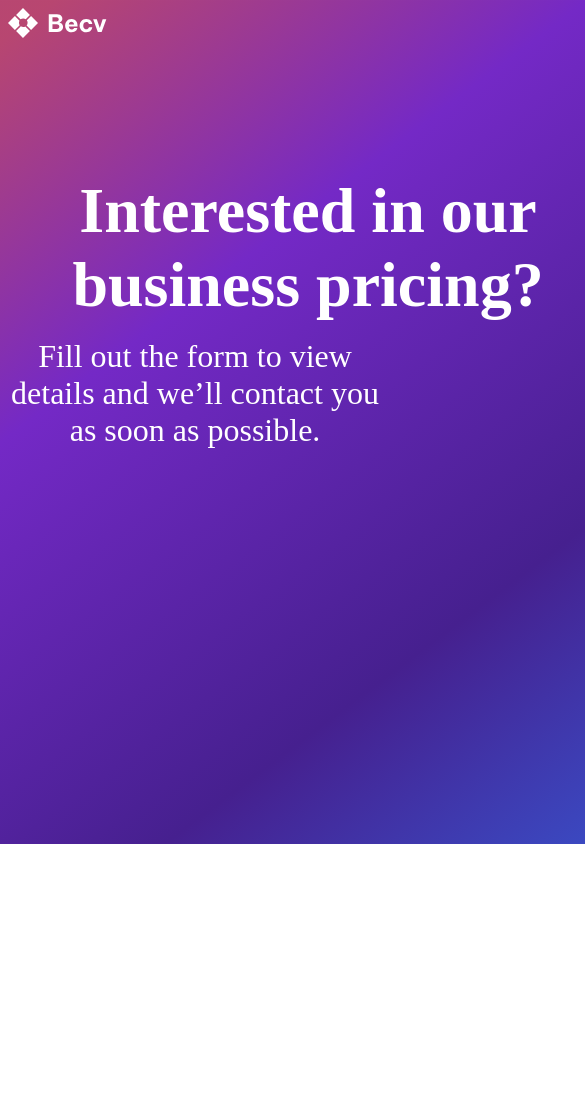
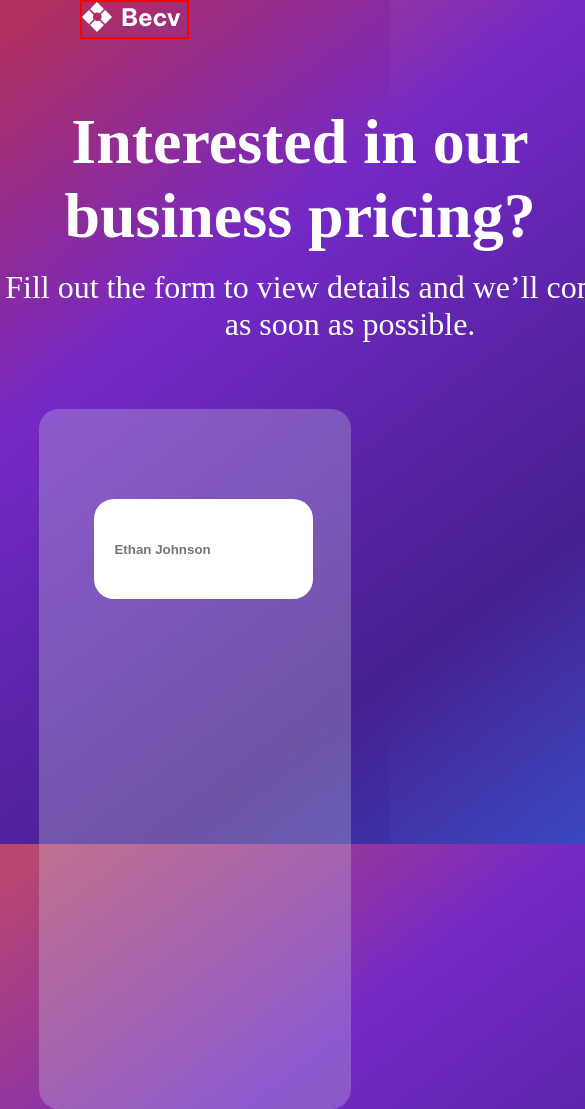
Before and after one commit to Slade-the-coder/Responsive-Contact-page, a plain HTML site: page docs/index.html in a window 390 px wide. Shown: the top 1109 px of the page, 585 px wide, since content can reach past the window. Before the commit the page ends 844 px from the top, so only its background shows below. Drawn offline with Linux system fonts and the light colour scheme.

Commit message:
Starting with iPhone first

```diff
--- a/docs/index.html
+++ b/docs/index.html
@@ -1,5 +1,8 @@
+<!DOCTYPE html>
 <html>
     <head>
+        <meta charset="UTF-8">
+        <meta name="viewport" content="width=device-width, initial-scale=1.0">
         <title>Form</title>
         <link rel="stylesheet" href="style.css">
     </head>
@@ -7,5 +10,12 @@
         <div class="icon"></div>
         <p><span class="head">Interested in our business pricing?</span></p>
         <p><span class="instruction">Fill out the form to view details and we’ll contact you as soon as possible.</span></p>
+        <div class="form-area"></div>
+        <form action="" method="get" class="contact-form">
+            <div class="name">
+                <label for="name">Name</label>
+                <input type="text" name="name" id="name" placeholder="Ethan Johnson" required />
+            </div>
+        </form>
     </body>
 </html
--- a/docs/style.css
+++ b/docs/style.css
@@ -1,17 +1,23 @@
-body {
+body, html {
+    height: 100%;
+    width: 100%;
+    padding: 0;
+    margin: 0;
     background-image: url(bg-image.svg);
     background-size: cover;
     background-position: center;
     background-repeat: no-repeat;
+    background-attachment: fixed;
 }
 
 .icon {
     background-image: url(contact-form-icon.svg);
     position: relative;
     top: 0;
-    left:0;
-    width: 150px;
-    height: 50px;
+    left: 80px;
+    border: 2px solid red;
+    width: 105px;
+    height: 35px;
     background-repeat: no-repeat;
 }
 
@@ -27,7 +33,7 @@ p {
     font-family: "Be Vietnam Pro";
     text-align: center;
     position: relative;
-    top: 100px;
+    top: 50px;
 }
 
 span.head {
@@ -39,4 +45,39 @@ span.head {
 
 span.instruction {
     font-size: 32px;
+    width: 700px;
+    display: inline-block;
 }
+
+.form-area {
+    position: relative;
+    top: 100px;
+    width: 80%;
+    height: 700px;
+    border-radius: 20px;
+    background-color: #cdd5e049;
+    margin: 0 auto;
+}
+
+.name {
+    position: relative;
+    bottom: 550px;
+    left: 100px;
+}
+
+label {
+    font-family: "Be Vietnam Pro";
+    font-size: 14px;
+    color: #F8FAFC;
+}
+
+input {
+    border-radius: 20px;
+    position: relative;
+    top: 40px;
+    right: 43px;
+    height: 60px;
+    padding: 20px;
+    border: 0;
+    font-weight: bold;
+}
```
